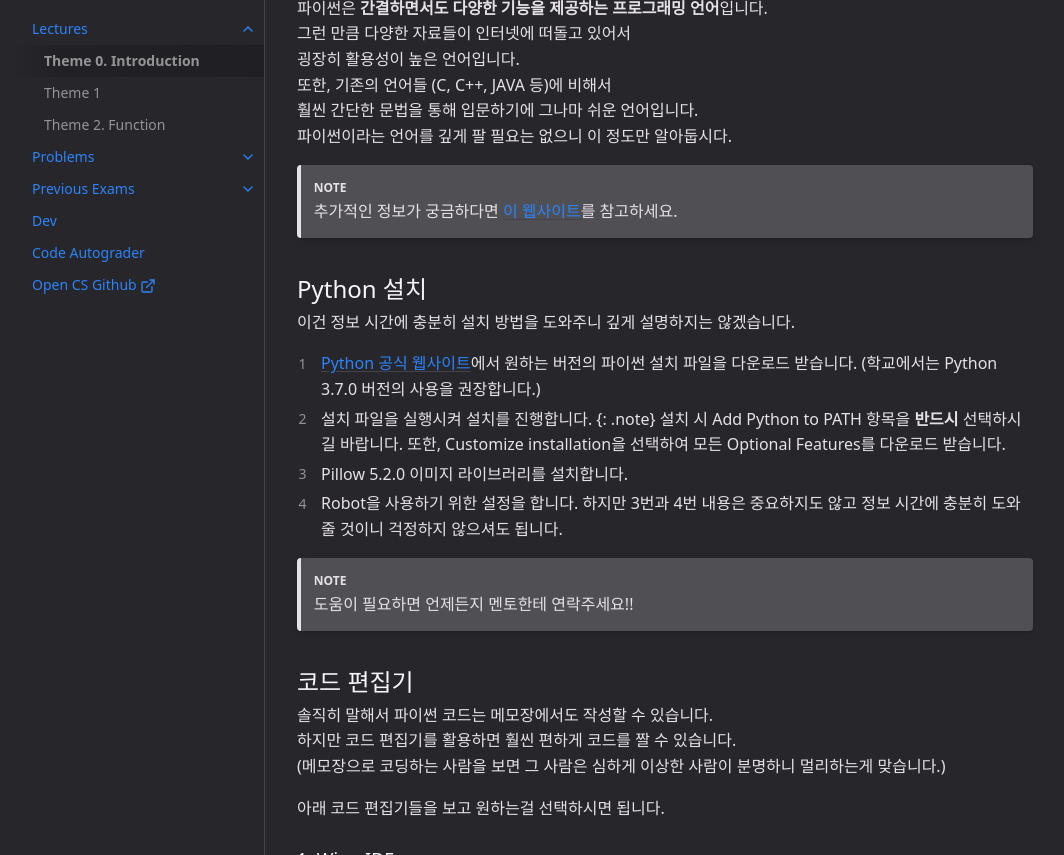
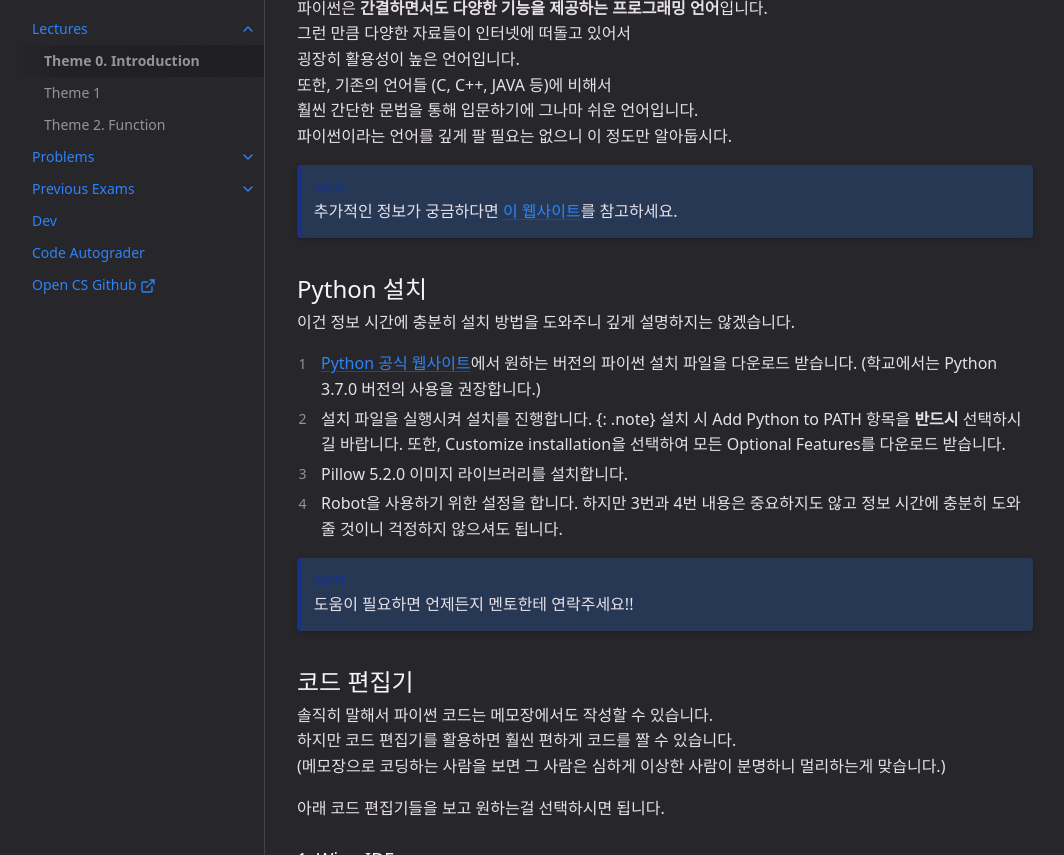
Before and after one commit to OpenCS-ksa/opencs-ksa.github.io, a Jekyll site: the page built from docs/Lectures/lecture0.md, in a window 1280 px wide and 1400 px high, scrolled down 1116 px. Shown: the part 95-950 px from the top of the window, without its empty margins (107-1171 px from the left). Built offline with Jekyll 4.4.1, drawn with Linux system fonts in a browser that asks for light colours; grey boxes are pictures that could not be loaded.

Commit message:
Update _config.yml

```diff
--- a/_config.yml
+++ b/_config.yml
@@ -142,7 +142,7 @@ callouts:
     color: yellow
   note:
     title: Note
-    color: grey-lt
+    color: blue
   warning:
     title: 주의!
     color: red
```
